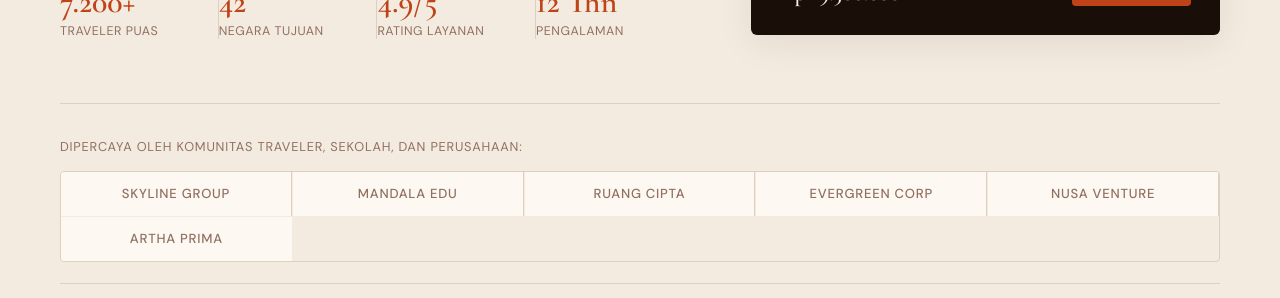
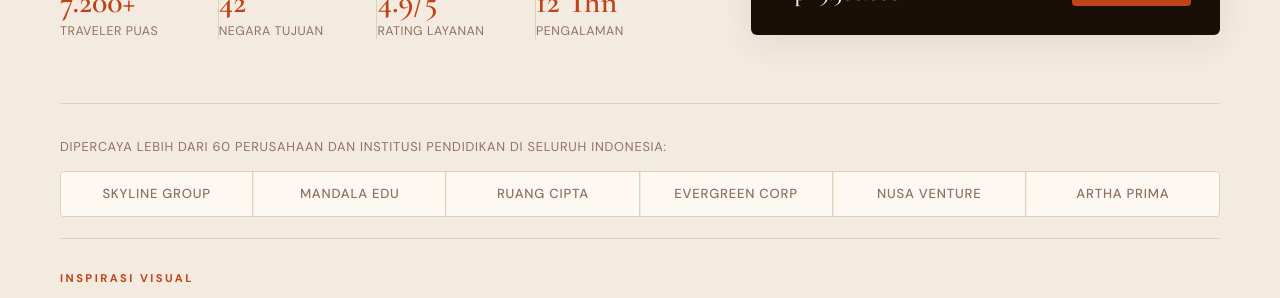
Before and after one commit to nugrahn0123/Preview-Travel-AN-Digital, a Next.js app: page / in a window 1280 px wide. Shown: the part 800-1098 px from the top of the page. Built offline with nearby package versions, Linux system fonts and the light colour scheme.

Commit message:
style: update partners intro text, fix partner-grid to 6 columns

```diff
--- a/app/globals.css
+++ b/app/globals.css
@@ -339,7 +339,7 @@ h1 {
 
 .partner-grid {
 	display: grid;
-	grid-template-columns: repeat(5, minmax(0, 1fr));
+	grid-template-columns: repeat(6, minmax(0, 1fr));
 	gap: 1px;
 	margin-top: 1rem;
 	border: 1px solid var(--line);
--- a/components/Partners.tsx
+++ b/components/Partners.tsx
@@ -3,7 +3,7 @@ const partners = ['Skyline Group', 'Mandala Edu', 'Ruang Cipta', 'Evergreen Corp
 export default function Partners() {
   return (
     <section className="partners container reveal">
-      <p>Dipercaya oleh komunitas traveler, sekolah, dan perusahaan:</p>
+      <p>Dipercaya lebih dari 60 perusahaan dan institusi pendidikan di seluruh Indonesia:</p>
       <div className="partner-grid">
         {partners.map((name) => (
           <span key={name}>{name}</span>
```
